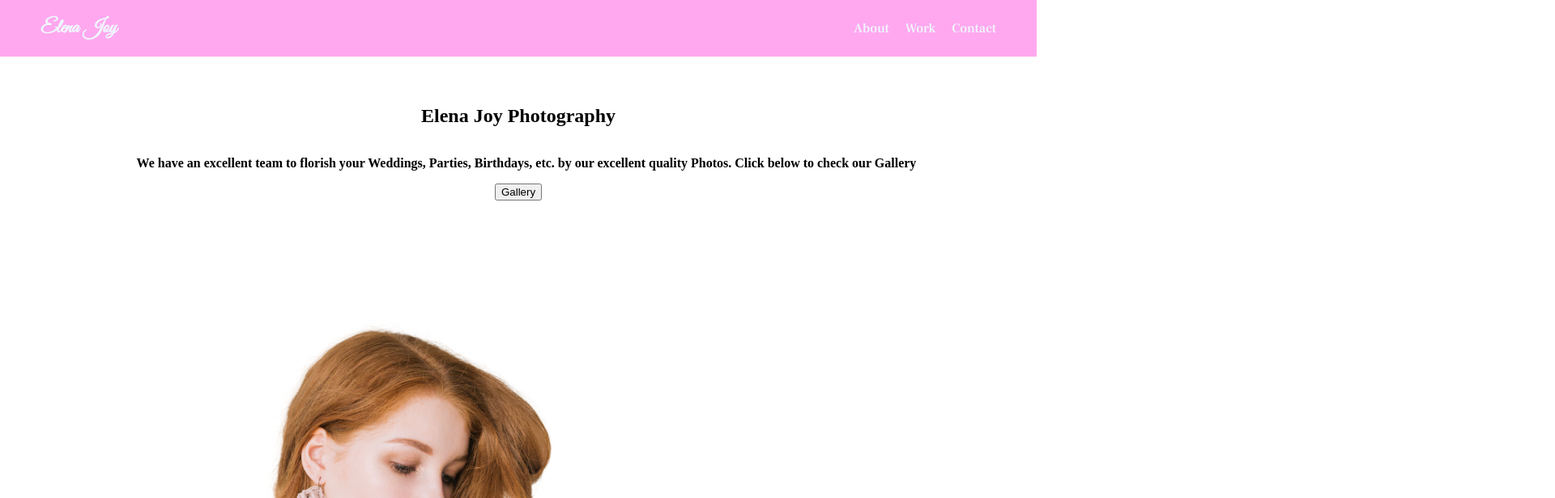
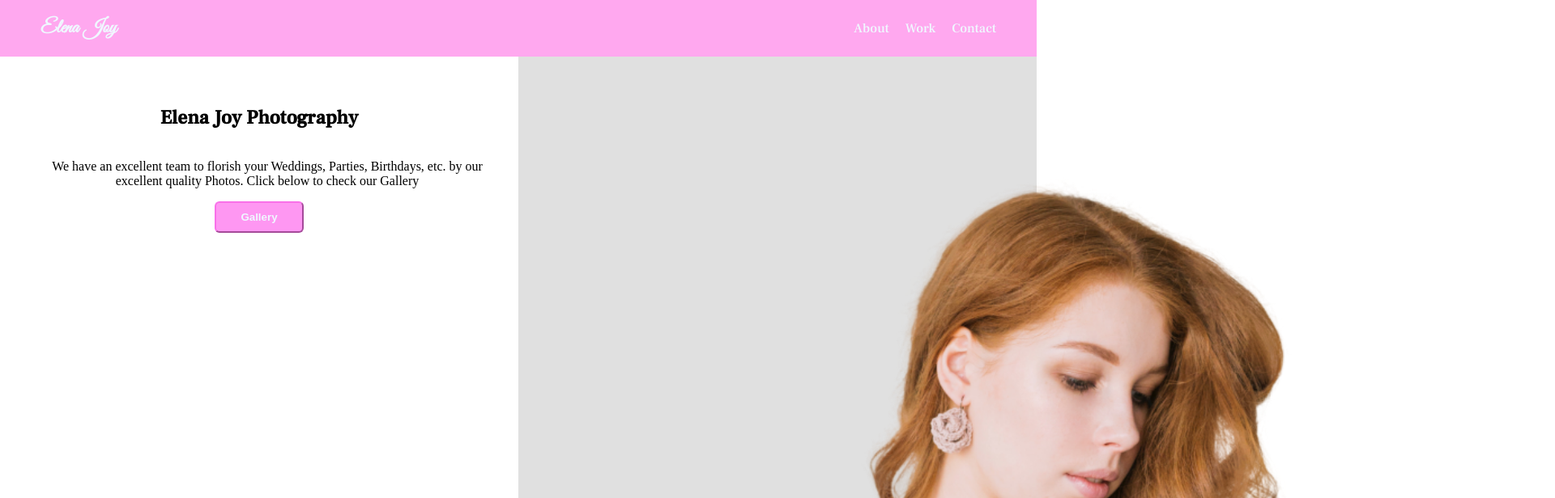
Before and after one commit to abhrajitray77/tech-adrista-web, a React (Vite) app: page / in a window 1280 px wide. Shown: the top 616 px of the page at 81% size, 1920 px wide, since content can reach past the window. Built offline with nearby package versions, Linux system fonts and the light colour scheme.

Commit message:
pics width fixed

```diff
--- a/src/components/Home.jsx
+++ b/src/components/Home.jsx
@@ -1,26 +1,27 @@
-import React from 'react'
-import girl from "../assets/img/elena-joy.png"
-import plant1 from "../assets/img/plant1.png"
-import plant2 from "../assets/img/plant2.png"
-import '../styles/Home.css'
+import React from "react";
+import girl from "../assets/img/elena-joy.png";
+import plant1 from "../assets/img/plant1.png";
+import plant2 from "../assets/img/plant2.png";
+import "../styles/Home.css";
 const Home = () => {
   return (
-    <div>
-        <section class='about'>
-            <h1 class='about-head'>Elena Joy Photography</h1>
-            <p class='about-para'>We have an excellent team to florish your Weddings,
-            Parties, Birthdays, etc. by our excellent quality Photos.
-            Click below to check our Gallery</p>
-            <button class='gallery'>Gallery</button>
-        </section>
-        <div class='girl-img'>
-            <div><img src={girl}/></div>
-            <div><img src={plant1}/></div>
-            <div><img src={plant2}/></div>
-        </div>
+    <div className="home-sec">
+      <section class="about">
+        <h1 class="about-head">Elena Joy Photography</h1>
+        <p class="about-para">
+          We have an excellent team to florish your Weddings, Parties,
+          Birthdays, etc. by our excellent quality Photos. Click below to check
+          our Gallery
+        </p>
+        <button class="gallery">Gallery</button>
+      </section>
+      <section class="girl-img">
+        <img class="girl" src={girl} />
+        <img class="plant1" src={plant1} />
+        <img class="plant2" src={plant2} />
+      </section>
     </div>
+  );
+};
 
-  )
-}
-
-export default Home
+export default Home;
--- a/src/styles/Home.css
+++ b/src/styles/Home.css
@@ -6,14 +6,42 @@
     align-items: center;
 }
 
+.about-head {
+    font-family:FrankRuhMed ;
+}
+
 .about-para {
+    text-align: center ;
+    padding-left: 20px;
+}
+
+.gallery {
+    padding-left: 30px;
+    padding-right: 30px;
+    padding-top: 10px;
+    padding-bottom: 10px;
+    background-color: #fe97f2;
+    border-radius: 6px;
+    border-color: #f970e9;
+    color: aliceblue;
     font-weight: bold;
-    text-align: justify ;
-    padding-left: 20px;
+}
+
+.girl-img {
+    background-color: #e0e0e0;
+    max-width: 100vw;
+}
+
+.girl {
+    width: 100vw;
 }
 @media (max-width: 768px) {
     .about {
 
+    }
+    .home-sec{
+        display: grid;
+        grid-template-columns:  repeat(1, minmax(0, 1fr));
     }
   }
 
@@ -21,4 +49,8 @@
     .about{
 
     }
+    .home-sec{
+        display: grid;
+        grid-template-columns: repeat(2, minmax(0, 1fr));
+    }
   }
```
